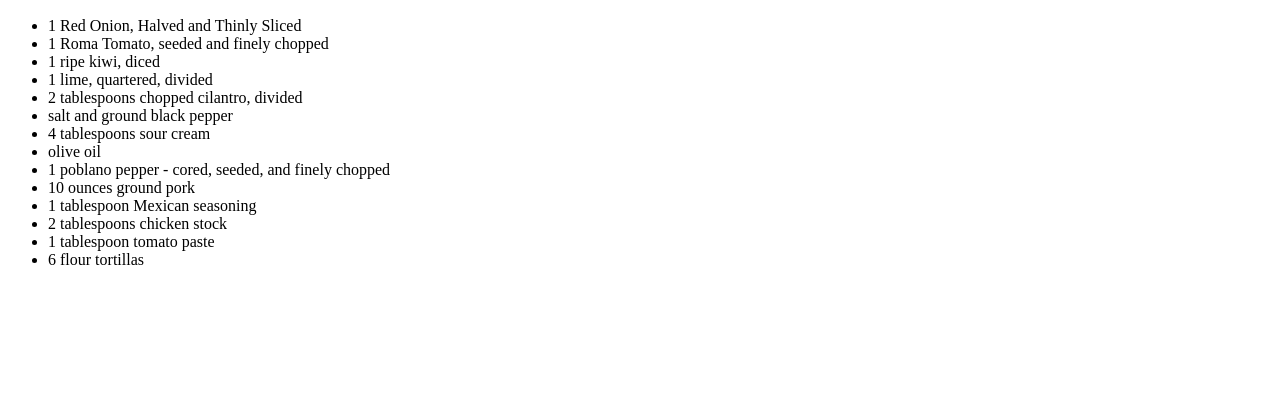
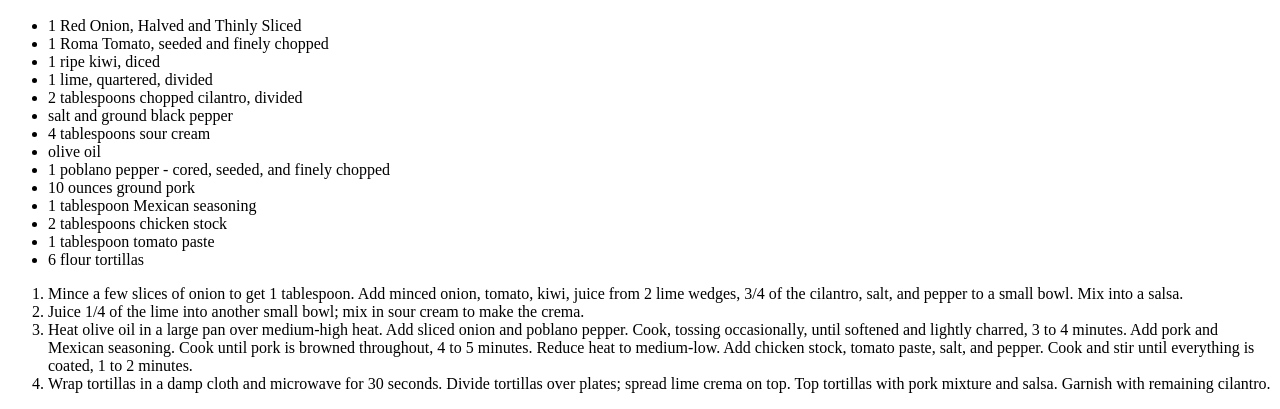
Before and after one commit to PatrickDaMoose/odin-recipes, a plain HTML site: page recipes/tacos.html in a window 1280 px wide. Shown: the part 461-870 px from the top of the page. Before the commit the page ends 800 px from the top, so only its background shows below. Drawn offline with Linux system fonts and the light colour scheme.

Commit message:
Tacos page is finished to specs

```diff
--- a/recipes/tacos.html
+++ b/recipes/tacos.html
@@ -30,7 +30,20 @@
             <li>1 tablespoon tomato paste</li>
             <li>6 flour tortillas</li>
         </ul>
-
+        <ol>
+            <li>
+                Mince a few slices of onion to get 1 tablespoon. Add minced onion, tomato, kiwi, juice from 2 lime wedges, 3/4 of the cilantro, salt, and pepper to a small bowl. Mix into a salsa.
+            </li>
+            <li>
+                Juice 1/4 of the lime into another small bowl; mix in sour cream to make the crema.
+            </li>
+            <li>
+                Heat olive oil in a large pan over medium-high heat. Add sliced onion and poblano pepper. Cook, tossing occasionally, until softened and lightly charred, 3 to 4 minutes. Add pork and Mexican seasoning. Cook until pork is browned throughout, 4 to 5 minutes. Reduce heat to medium-low. Add chicken stock, tomato paste, salt, and pepper. Cook and stir until everything is coated, 1 to 2 minutes.
+            </li>
+            <li>
+                Wrap tortillas in a damp cloth and microwave for 30 seconds. Divide tortillas over plates; spread lime crema on top. Top tortillas with pork mixture and salsa. Garnish with remaining cilantro.
+            </li>
+        </ol>
 
     </body>
 </html>
```
